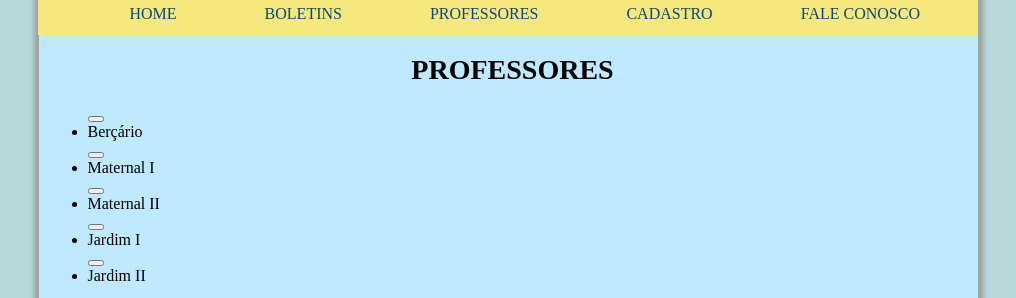
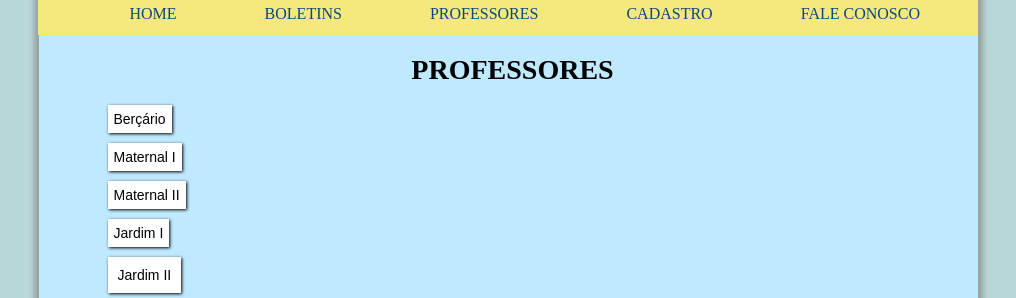
Before and after one commit to AntonioCarlos17/Escola_base, a plain HTML site: page professores.html in a window 1280 px wide. Shown: the top 298 px of the page, without its empty margins (0-1016 px from the left). Drawn offline with Linux system fonts and the light colour scheme.

Commit message:
atualização

```diff
--- a/_css/style.css
+++ b/_css/style.css
@@ -142,8 +142,8 @@ input#telefone{
 /*ajustando as fotos da página das professoras*/
 
 img#profe{
-    width: 40px;
-    height: 40px;
+    width: 60px;
+    height: 60px;
 }
 
 div#A1{
@@ -161,3 +161,97 @@ div#A4{
 div#A5{
     display: none;
 }
+
+ul#profe{
+    text-decoration: none;
+    list-style: none;
+}
+/* configurações dos botões para melhor visualização*/
+button#mostrar1{
+    display: absolute;
+    margin-bottom: 10px;
+    margin-left: 20px;
+    rotate: 180px;
+    padding: 6px;
+    visibility: transparent;
+    color: black;
+    font-size: 14px;
+    background-color: white;
+    border: 0px;
+    box-shadow: 1px 1px 3px black;
+    cursor: pointer;
+}
+
+button#mostrar2{
+    display: absolute;
+    margin-bottom: 10px;
+    margin-left: 20px;
+    rotate: 180px;
+    padding: 6px;
+    visibility: transparent;
+    color: black;
+    font-size: 14px;
+    background-color: white;
+    border: 0px;
+    box-shadow: 1px 1px 3px black;
+    cursor: pointer;
+}
+
+button#mostrar3{
+    display: absolute;
+    margin-bottom: 10px;
+    margin-left: 20px;
+    rotate: 180px;
+    padding: 6px;
+    visibility: transparent;
+    color: black;
+    font-size: 14px;
+    background-color: white;
+    border: 0px;
+    box-shadow: 1px 1px 3px black;
+    cursor: pointer;
+}
+
+button#mostrar4{
+    display: absolute;
+    margin-bottom: 10px;
+    margin-left: 20px;
+    rotate: 180px;
+    padding: 6px;
+    visibility: transparent;
+    color: black;
+    font-size: 14px;
+    background-color: white;
+    border: 0px;
+    box-shadow: 1px 1px 3px black;
+    cursor: pointer;
+}
+
+button#mostrar5{
+    display: absolute;
+    margin-bottom: 10px;
+    margin-left: 20px;
+    padding: 10px;
+    visibility: transparent;
+    color: black;
+    font-size: 14px;
+    background-color: white;
+    border: 0px;
+    box-shadow: 1px 1px 3px black;
+    cursor: pointer;
+}
+
+li#esconder{
+    display: contents;
+}
+
+img#profe:hover{
+box-shadow: 3px 3px 3px  black;
+
+}
+/*
+figure.foto-legenda:hover figcaption{
+    display: contents;
+    opacity: 100%;
+    transition: 1s;
+}*/
--- a/professores.html
+++ b/professores.html
@@ -22,45 +22,45 @@
 <h1>PROFESSORES</h1>
 </div>
 
-<ul id="disp">
-    <button id="mostrar1"></button><li>Berçário</li>
+<ul id="profe">
+    <button id="mostrar1"><li>Berçário</li></button>
     <ul id="profe">
     <div id="A1">
-    <li id="esconder"><img src="_imagens/prof1.jpg" alt="professora" id="profe"></li>
-    <li><img src="_imagens/prof2.jpg" alt="professora" id="profe"></li>
-    <li><img src="_imagens/prof3.jpg" alt="professora" id="profe"></li>
+        <li id="esconder"><img src="_imagens/prof1.jpg" alt="professora" id="profe"><figcaption>Tia Bia</figcaption></li>
+    <li id="esconder"><img src="_imagens/prof2.jpg" alt="professora" id="profe"><figcaption>Tia Claúdia</figcaption></li>
+    <li id="esconder"><img src="_imagens/prof3.jpg" alt="professora" id="profe"><figcaption>Tia Jane</figcaption></li>
     </div>
     </ul>
-    <button id="mostrar2"></button><li>Maternal I</li>
+    <button id="mostrar2"><li>Maternal I</li></button>
     <ul id="profe">
     <div id="A2">
-    <li><img src="_imagens/prof1.jpg" alt="professora" id="profe"></li>
-    <li><img src="_imagens/prof1.jpg" alt="professora" id="profe"></li>
-    <li><img src="_imagens/prof1.jpg" alt="professora" id="profe"></li>
+    <li id="esconder"><img src="_imagens/prof1.jpg" alt="professora" id="profe"></li>
+    <li id="esconder"><img src="_imagens/prof1.jpg" alt="professora" id="profe"></li>
+    <li id="esconder"><img src="_imagens/prof1.jpg" alt="professora" id="profe"></li>
     </div>
     </ul>
-    <button id="mostrar3"></button><li>Maternal II</li>
+    <button id="mostrar3"><li>Maternal II</li></button>
     <ul id="profe">
     <div id="A3">
-    <li><img src="_imagens/prof1.jpg" alt="professora" id="profe"></li>
-    <li><img src="_imagens/prof1.jpg" alt="professora" id="profe"></li>
-    <li><img src="_imagens/prof1.jpg" alt="professora" id="profe"></li>
+    <li id="esconder"><img src="_imagens/prof1.jpg" alt="professora" id="profe"></li>
+    <li id="esconder"><img src="_imagens/prof1.jpg" alt="professora" id="profe"></li>
+    <li id="esconder"><img src="_imagens/prof1.jpg" alt="professora" id="profe"></li>
     </div>
     </ul>
-    <button id="mostrar4"></button><li>Jardim I</li>
+    <button id="mostrar4"><li>Jardim I</li></button>
     <ul id="profe">
         <div id="A4">
-        <li><img src="_imagens/prof1.jpg" alt="professora" id="profe"></li>
-        <li><img src="_imagens/prof1.jpg" alt="professora" id="profe"></li>
-        <li><img src="_imagens/prof1.jpg" alt="professora" id="profe"></li>
+        <li id="esconder"><img src="_imagens/prof1.jpg" alt="professora" id="profe"></li>
+        <li id="esconder"><img src="_imagens/prof1.jpg" alt="professora" id="profe"></li>
+        <li id="esconder"><img src="_imagens/prof1.jpg" alt="professora" id="profe"></li>
     </div>
     </ul>
-    <button id="mostrar5"></button><li>Jardim II</li>
+    <button id="mostrar5"><li>Jardim II</li></button>
     <ul id="profe">
         <div id="A5">
-        <li><img src="_imagens/prof1.jpg" alt="professora" id="profe"></li>
-        <li><img src="_imagens/prof1.jpg" alt="professora" id="profe"></li>
-        <li><img src="_imagens/prof1.jpg" alt="professora" id="profe"></li>
+        <li id="esconder"><img src="_imagens/prof1.jpg" alt="professora" id="profe"></li>
+        <li id="esconder"><img src="_imagens/prof1.jpg" alt="professora" id="profe"></li>
+        <li id="esconder"><img src="_imagens/prof1.jpg" alt="professora" id="profe"></li>
     </div>
     </ul>
 </ul>
```
Also changed, not shown: _script/script.js (line endings or trailing spaces).
